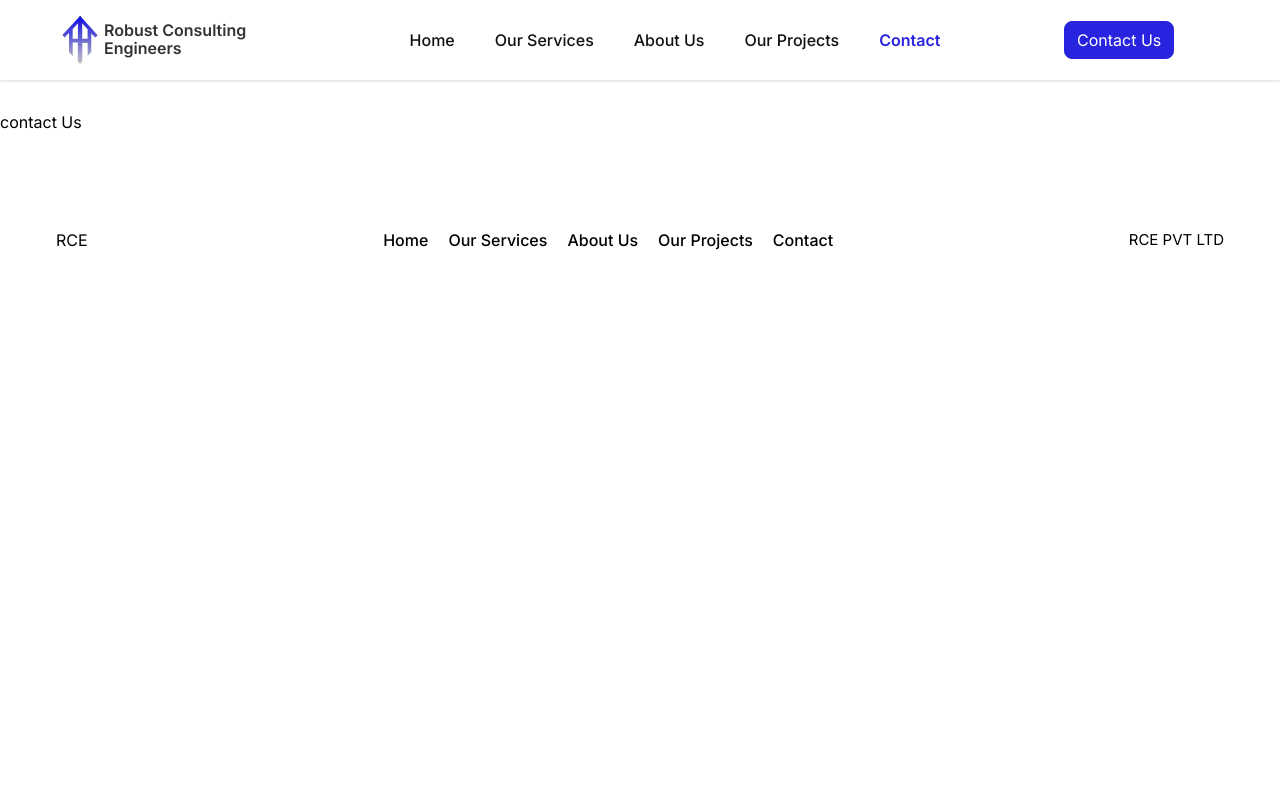
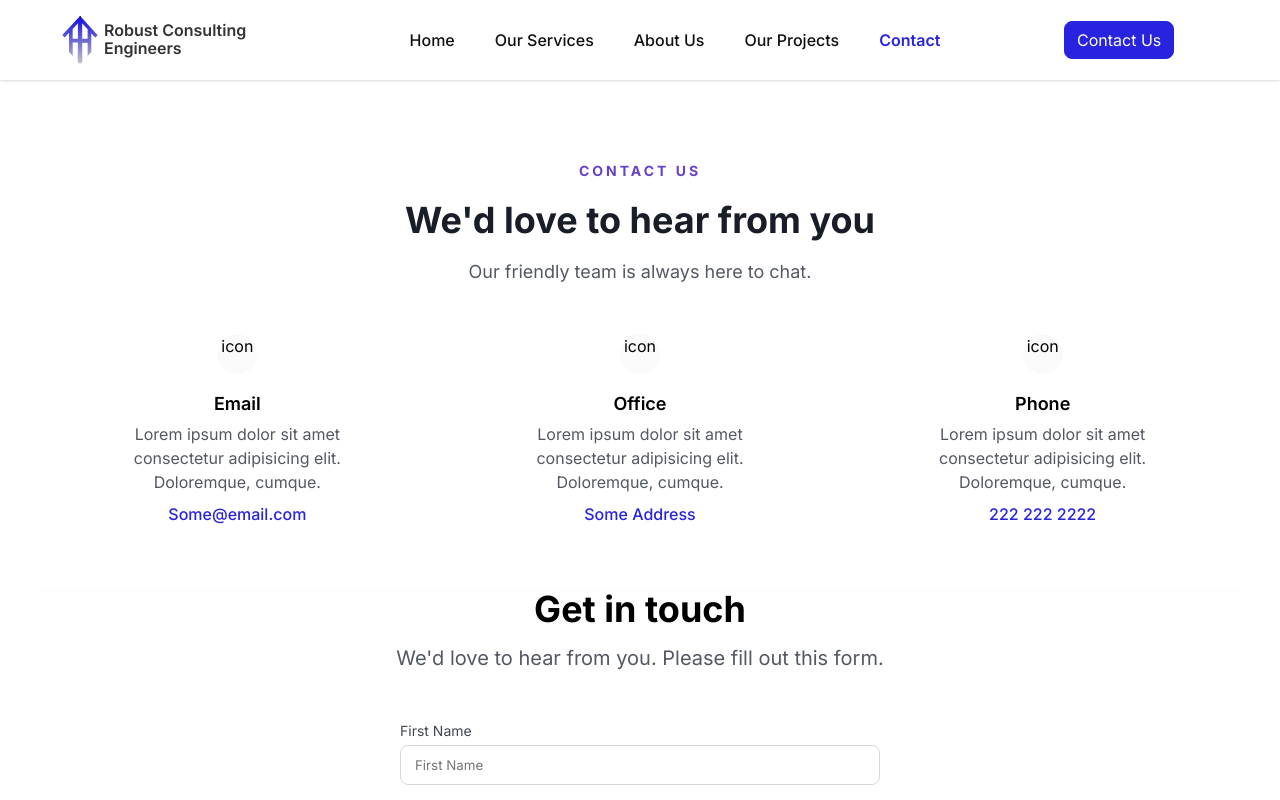
Before and after one commit to AnasShaikh96/rce-website, an Astro site: page /contact-us in a window 1280 px wide. Built offline with nearby package versions, Linux system fonts and the light colour scheme; Astro itself is replaced by a stand-in of ours.

Commit message:
add contact us page

```diff
--- /dev/null
+++ b/src/pages/contact-us/contact-us.css
@@ -0,0 +1,109 @@
+.contact-details__wrapper {
+  padding-bottom: 64px;
+  border-bottom: 1px solid #fafafa;
+}
+
+.contact-cards-wrap {
+  display: grid;
+  grid-template-columns: repeat(auto-fit, minmax(300px, 1fr));
+  gap: 40px;
+}
+
+.contact-card {
+  display: block;
+  max-width: 300px;
+  text-align: center;
+  margin-inline: auto;
+}
+
+.contact-card .contact-cards__icon {
+  width: 40px;
+  height: 40px;
+  background-color: #fafafa;
+  text-align: center;
+  margin-inline: auto;
+  border-radius: 100vw;
+  margin-bottom: 16px;
+}
+
+.contact-cards__title {
+  font-size: 18px;
+  font-weight: var(--text-color-primary);
+  line-height: 28px;
+  font-weight: 600;
+  margin-bottom: 4px;
+}
+
+.contact-cards__subtitle {
+  font-size: 16px;
+  line-height: 24px;
+  color: var(--text-color-secondary);
+  letter-spacing: 0%;
+  text-align: center;
+  margin-bottom: 0.5rem;
+}
+
+.contact-cards__link {
+  color: var(--brand-color-primary);
+  font-weight: 500;
+  display: block;
+  cursor: pointer;
+}
+
+.contact-form__header {
+  text-align: center;
+}
+
+.contact-form {
+  display: flex;
+  flex-direction: column;
+  gap: 24px;
+  width: 100%;
+  max-width: 480px;
+  margin-inline:auto ;
+}
+
+.contact-form input,
+.contact-form label,
+.contact-form textarea {
+  display: block;
+  width: 100%;
+}
+
+.input-group {
+  display: flex;
+  flex-direction: column;
+  gap: 24px;
+}
+
+.contact-form label {
+  font-size: 14px;
+  line-height: 20px;
+  color: #414651;
+}
+
+.contact-form input {
+  border: 1px solid #D5D7DA;
+  height: 40px;
+  padding: 10px 14px;
+  border-radius: 8px;
+  margin-top: 4px;
+}
+
+.contact-form textarea {
+  border: 1px solid #D5D7DA;
+  padding: 10px 14px;
+  border-radius: 8px;
+  margin-top: 4px;
+  resize:none;
+}
+
+.contact-form__btn {
+  width: 100% ;
+  text-align: center;
+}
+
+.contact-form__btn button {
+  max-width: 480px;
+  width: 100%;
+}
--- a/src/pages/contact-us/index.astro
+++ b/src/pages/contact-us/index.astro
@@ -1,5 +1,89 @@
 ---
 import Layout from "../../layouts/Layout.astro";
+import "./contact-us.css";
 ---
 
-<Layout> contact Us </Layout>
+<Layout>
+  <section class="container">
+    <div class="common-hero__banner">
+      <span class="common-hero__mark">Contact Us</span>
+      <h1 class="common-hero__title">We'd love to hear from you</h1>
+      <p class="common-hero__subtitle">
+        Our friendly team is always here to chat.
+      </p>
+    </div>
+  </section>
+
+  <section class="container contact-details__wrapper">
+    <div class="contact-cards-wrap">
+      <div class="contact-card">
+        <div class="contact-cards__icon">icon</div>
+        <div class="contact-cards__content">
+          <h5 class="contact-cards__title">Email</h5>
+          <p class="contact-cards__subtitle">
+            Lorem ipsum dolor sit amet consectetur adipisicing elit. Doloremque,
+            cumque.
+          </p>
+          <a class="contact-cards__link">Some@email.com</a>
+        </div>
+      </div>
+      <div class="contact-card">
+        <div class="contact-cards__icon">icon</div>
+        <div class="contact-cards__content">
+          <h5 class="contact-cards__title">Office</h5>
+          <p class="contact-cards__subtitle">
+            Lorem ipsum dolor sit amet consectetur adipisicing elit. Doloremque,
+            cumque.
+          </p>
+          <a class="contact-cards__link">Some Address </a>
+        </div>
+      </div>
+      <div class="contact-card">
+        <div class="contact-cards__icon">icon</div>
+        <div class="contact-cards__content">
+          <h5 class="contact-cards__title">Phone</h5>
+          <p class="contact-cards__subtitle">
+            Lorem ipsum dolor sit amet consectetur adipisicing elit. Doloremque,
+            cumque.
+          </p>
+          <a class="contact-cards__link">222 222 2222</a>
+        </div>
+      </div>
+    </div>
+  </section>
+
+  <section class="container contact-form__wrapper">
+    <div class="contact-form__header">
+      <h4 class="section-title">Get in touch</h4>
+      <p class="section-subtitle">We'd love to hear from you. Please fill out this form.</p>
+    </div>
+
+    <div class="contact-form">
+      <div class="input-group">
+        <div>
+          <label for="fname">First Name</label>
+          <input type="text" placeholder="First Name" />
+        </div>
+        <div>
+          <label for="lname">Last Name</label>
+          <input type="text" placeholder="Last Name" />
+        </div>
+      </div>
+      <div>
+        <label for="email">Email</label>
+        <input type="email" placeholder="Email" />
+      </div>
+      <div>
+        <label for="phone">Phone Number</label>
+        <input type="tel" placeholder="+91 000 000 0000" />
+      </div>
+      <div>
+        <label for="message">Message</label>
+        <textarea placeholder="Leave us a message..." cols="5" rows="5" ></textarea>
+      </div>
+      <div class="contact-form__btn">
+        <button class="btn ">Send Message</button>
+      </div>
+    </div>
+  </section>
+</Layout>
```
